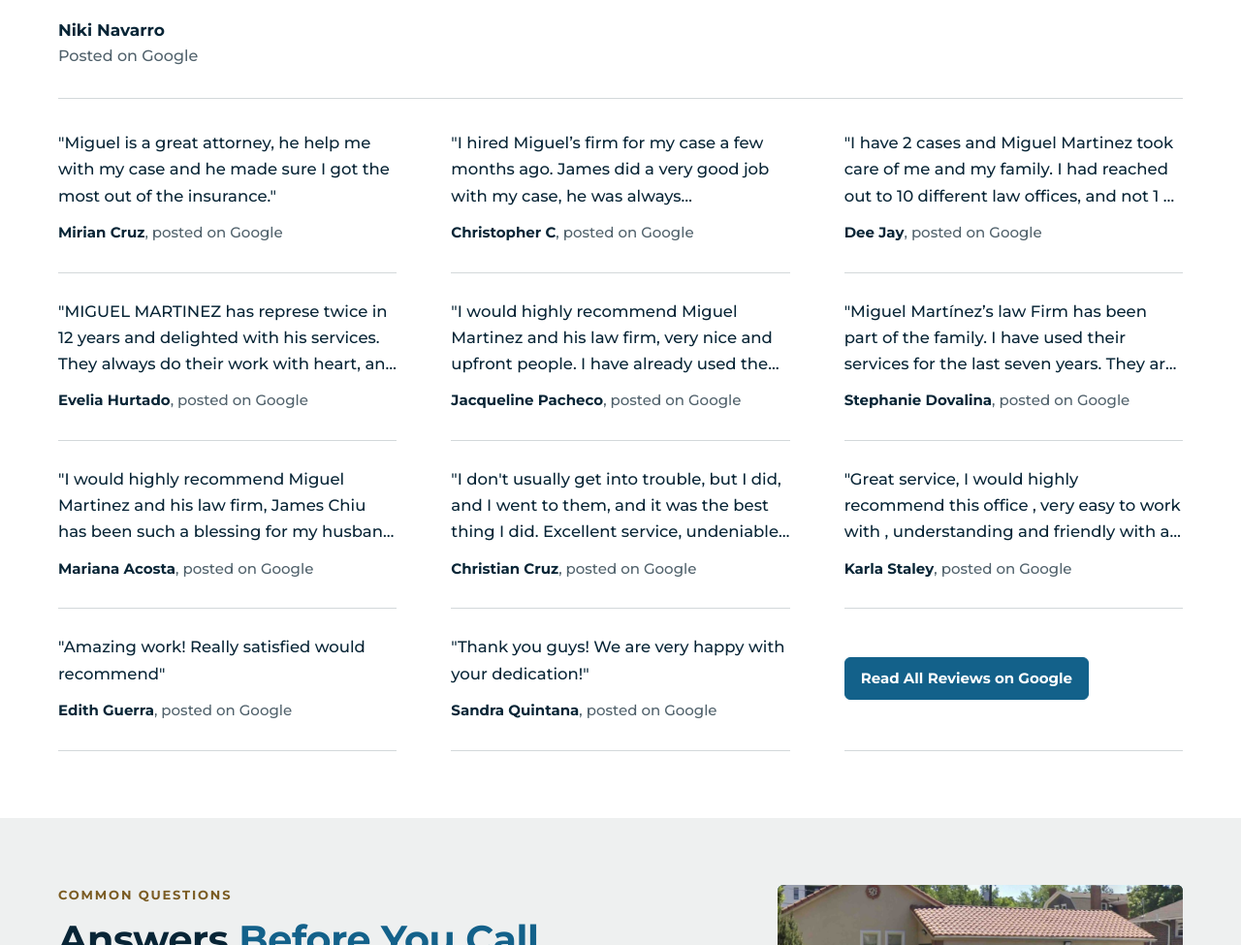
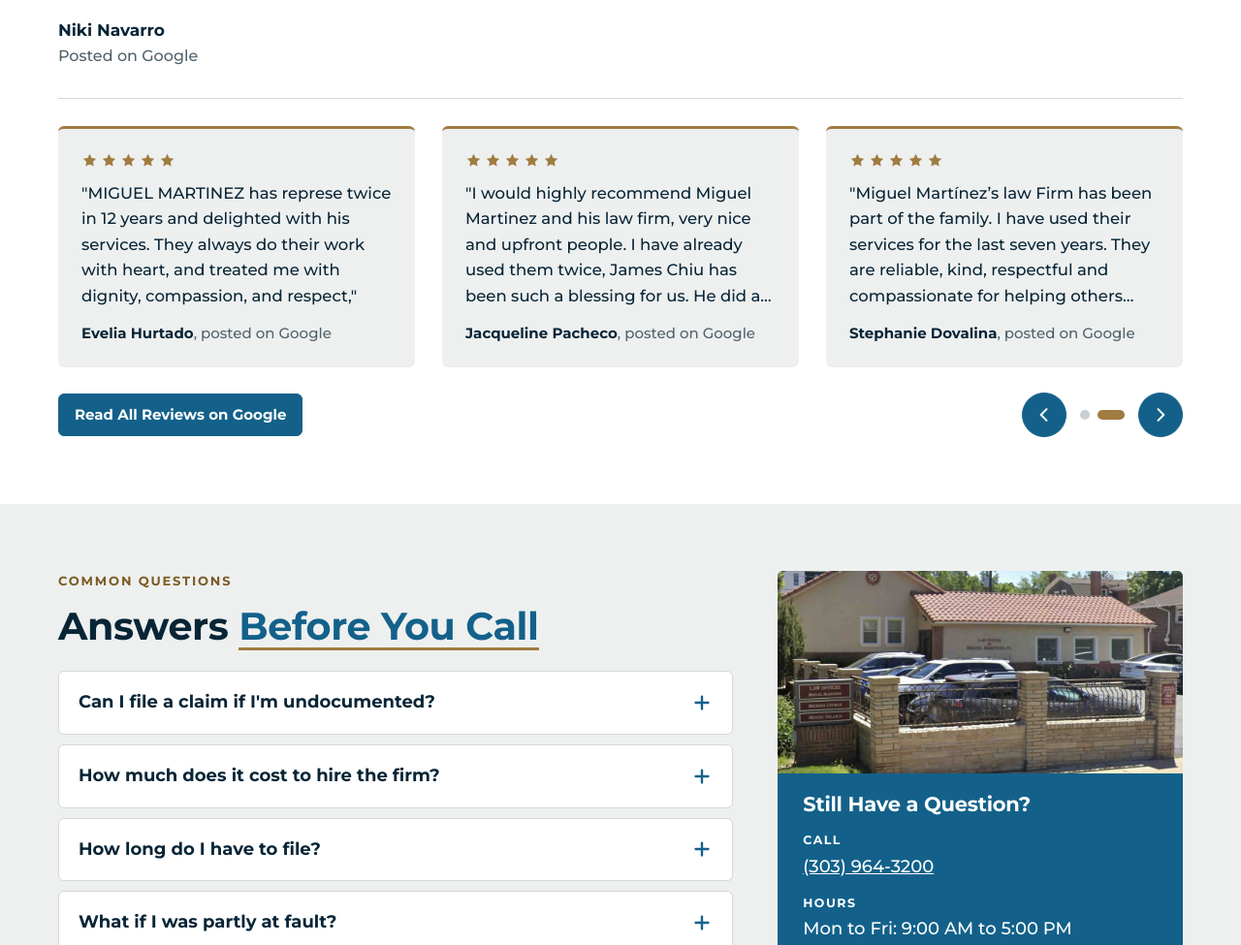
Before and after one commit to betchy1511-arch/martinez-injury-lawyers-mockup, a plain HTML site: page index.html in a window 1280 px wide. Shown: the part 6295-7270 px from the top of the page at 97% size. Drawn offline with Linux system fonts and the light colour scheme.

Commit message:
Reviews carousel with 6 reviews
Co-Authored-By: Claude Opus 5.5 <noreply@anthropic.com>

```diff
--- a/index.html
+++ b/index.html
@@ -574,6 +574,38 @@ h2 .hl{white-space:nowrap}
   .extra{grid-template-columns:minmax(0,1fr);padding:14px}
   .pills span{min-height:48px}
 }
+/* 19 Nov (6): reviews carousel, 6 reviews */
+.review-wrap{display:block}
+.review-big{margin-bottom:28px}
+.rc{position:relative}
+.rc-view{overflow:hidden}
+.rc-track{display:flex;transition:transform .7s cubic-bezier(.65,0,.35,1);will-change:transform}
+.rc-slide{flex:0 0 calc(100% / var(--per,3));padding:0 14px;box-sizing:border-box}
+.rc-track{margin:0 -14px}
+.rc-card{height:100%;background:var(--mist);border:0;border-top:3px solid var(--gold);border-radius:6px;padding:24px 24px 22px!important;display:flex!important;flex-direction:column}
+.rc-card .stars{display:flex!important;margin-bottom:12px}
+.rc-card p{display:-webkit-box!important;-webkit-box-orient:vertical;overflow:hidden;-webkit-line-clamp:5!important;font-size:16.5px;line-height:1.6;font-style:normal}
+.rc-card footer{margin-top:auto;padding-top:14px}
+.rc-bar{display:flex;align-items:center;justify-content:space-between;gap:16px;margin-top:26px;flex-wrap:wrap}
+.rc-ctrl{display:flex;align-items:center;gap:14px}
+.rc-btn{width:46px;height:46px;border-radius:50%;border:1.5px solid var(--blue);background:var(--blue);color:var(--white);display:grid;place-items:center;cursor:pointer}
+.rc-btn svg{width:20px;height:20px}
+.rc-btn:hover{background:#0f5074}
+.rc-btn:focus-visible,.rc-dot:focus-visible{outline:3px solid rgba(19,97,138,.4);outline-offset:3px}
+.rc-dots{display:flex;gap:8px}
+.rc-dot{width:10px;height:10px;border-radius:50%;border:0;padding:0;background:#c8d0d4;cursor:pointer}
+.rc-dot[aria-selected="true"]{background:var(--gold);width:28px;border-radius:6px}
+@media (prefers-reduced-motion:reduce){.rc-track{transition:none}}
+@media (max-width:960px){.rc{--per:2}}
+@media (max-width:700px){
+  .rc{--per:1}
+  .review-big{margin-bottom:18px}
+  .rc-card{padding:18px!important}
+  .rc-card p{font-size:15px;-webkit-line-clamp:6!important}
+  .rc-bar{flex-direction:column-reverse;align-items:stretch}
+  .rc-ctrl{justify-content:center}
+  .rc-bar .btn{width:100%}
+}
 @media (prefers-reduced-motion:reduce){html{scroll-behavior:auto}.btn,summary svg{transition:none}}
 </style>
 </head>
@@ -907,18 +939,26 @@ h2 .hl{white-space:nowrap}
         <footer><b>Niki Navarro</b>Posted on Google</footer>
         <svg class="peak" viewBox="0 0 300 200" aria-hidden="true"><path fill="none" stroke="#ffffff" stroke-width="8" d="M4 190L70 30l42 96 34-76 44 110 40-82 62 122"/></svg>
       </article>
-        <article class="strip"><span class="stars" role="img" aria-label="5 stars"><svg aria-hidden="true"><use href="#i-star"/></svg><svg aria-hidden="true"><use href="#i-star"/></svg><svg aria-hidden="true"><use href="#i-star"/></svg><svg aria-hidden="true"><use href="#i-star"/></svg><svg aria-hidden="true"><use href="#i-star"/></svg></span><p>"Miguel is a great attorney, he help me with my case and he made sure I got the most out of the insurance."</p><footer><b>Mirian Cruz</b>, posted on Google</footer></article>
-        <article class="strip"><span class="stars" role="img" aria-label="5 stars"><svg aria-hidden="true"><use href="#i-star"/></svg><svg aria-hidden="true"><use href="#i-star"/></svg><svg aria-hidden="true"><use href="#i-star"/></svg><svg aria-hidden="true"><use href="#i-star"/></svg><svg aria-hidden="true"><use href="#i-star"/></svg></span><p>"I hired Miguel’s firm for my case a few months ago. James did a very good job with my case, he was always communicating with me and giving me updates. I recommend this firm 100%!"</p><footer><b>Christopher C</b>, posted on Google</footer></article>
-      <article class="strip"><span class="stars" role="img" aria-label="5 stars"><svg aria-hidden="true"><use href="#i-star"/></svg><svg aria-hidden="true"><use href="#i-star"/></svg><svg aria-hidden="true"><use href="#i-star"/></svg><svg aria-hidden="true"><use href="#i-star"/></svg><svg aria-hidden="true"><use href="#i-star"/></svg></span><p>"I have 2 cases and Miguel Martinez took care of me and my family. I had reached out to 10 different law offices, and not 1 of them  would take my case. I called Miguel Martinez and he got me in immediately. Thank you to Joe and everyone at Miguel Martinez law."</p><footer><b>Dee Jay</b>, posted on Google</footer></article>
-      <article class="strip"><span class="stars" role="img" aria-label="5 stars"><svg aria-hidden="true"><use href="#i-star"/></svg><svg aria-hidden="true"><use href="#i-star"/></svg><svg aria-hidden="true"><use href="#i-star"/></svg><svg aria-hidden="true"><use href="#i-star"/></svg><svg aria-hidden="true"><use href="#i-star"/></svg></span><p>"MIGUEL MARTINEZ has represe twice in 12 years and delighted with his services. They always do their work with heart, and treated me with dignity, compassion,  and respect,"</p><footer><b>Evelia Hurtado</b>, posted on Google</footer></article>
-      <article class="strip"><span class="stars" role="img" aria-label="5 stars"><svg aria-hidden="true"><use href="#i-star"/></svg><svg aria-hidden="true"><use href="#i-star"/></svg><svg aria-hidden="true"><use href="#i-star"/></svg><svg aria-hidden="true"><use href="#i-star"/></svg><svg aria-hidden="true"><use href="#i-star"/></svg></span><p>"I would highly recommend Miguel Martinez and his law firm, very nice and upfront people. I have already used them twice, James Chiu has been such a blessing for us. He did a phenomenal job both times, he explained everything so well and always a phone call away with an answer to every question I had. I will use them again without a doubt."</p><footer><b>Jacqueline Pacheco</b>, posted on Google</footer></article>
-      <article class="strip"><span class="stars" role="img" aria-label="5 stars"><svg aria-hidden="true"><use href="#i-star"/></svg><svg aria-hidden="true"><use href="#i-star"/></svg><svg aria-hidden="true"><use href="#i-star"/></svg><svg aria-hidden="true"><use href="#i-star"/></svg><svg aria-hidden="true"><use href="#i-star"/></svg></span><p>"Miguel Martínez’s law Firm has been part of the family. I have used their services for the last seven years. They are reliable, kind, respectful and compassionate for helping others .recently , James a lawyer from the Law Firm helped my uncle out with a case. He was very professional very communicative, and put out mind at ease. I highly recommend James and Miguel Miguel‘s attorney Law Firm . You will not just have an attorney by your side, but they will treat you like family. Thank you so much I highly recommend them !"</p><footer><b>Stephanie Dovalina</b>, posted on Google</footer></article>
-      <article class="strip"><span class="stars" role="img" aria-label="5 stars"><svg aria-hidden="true"><use href="#i-star"/></svg><svg aria-hidden="true"><use href="#i-star"/></svg><svg aria-hidden="true"><use href="#i-star"/></svg><svg aria-hidden="true"><use href="#i-star"/></svg><svg aria-hidden="true"><use href="#i-star"/></svg></span><p>"I would highly recommend Miguel Martinez and his law firm, James Chiu has been such a blessing for my husband and i, he explained everything so well and always a phone call away with an answer to every question I had. We couldn’t thank him enough for all his help and support, my family and i will use them again without a doubt."</p><footer><b>Mariana Acosta</b>, posted on Google</footer></article>
-      <article class="strip"><span class="stars" role="img" aria-label="5 stars"><svg aria-hidden="true"><use href="#i-star"/></svg><svg aria-hidden="true"><use href="#i-star"/></svg><svg aria-hidden="true"><use href="#i-star"/></svg><svg aria-hidden="true"><use href="#i-star"/></svg><svg aria-hidden="true"><use href="#i-star"/></svg></span><p>"I don't usually get into trouble, but I did, and I went to them, and it was the best thing I did. Excellent service, undeniable professionalism, and above all, the certainty that everything would turn out alright, and it did. I have a clean record and peace of mind, thank God. I recommend them 100%."</p><footer><b>Christian Cruz</b>, posted on Google</footer></article>
-      <article class="strip"><span class="stars" role="img" aria-label="5 stars"><svg aria-hidden="true"><use href="#i-star"/></svg><svg aria-hidden="true"><use href="#i-star"/></svg><svg aria-hidden="true"><use href="#i-star"/></svg><svg aria-hidden="true"><use href="#i-star"/></svg><svg aria-hidden="true"><use href="#i-star"/></svg></span><p>"Great service, I would highly recommend this office , very easy to work with , understanding and friendly with an outstanding team. Handled our case professionally and efficiently."</p><footer><b>Karla Staley</b>, posted on Google</footer></article>
-      <article class="strip"><span class="stars" role="img" aria-label="5 stars"><svg aria-hidden="true"><use href="#i-star"/></svg><svg aria-hidden="true"><use href="#i-star"/></svg><svg aria-hidden="true"><use href="#i-star"/></svg><svg aria-hidden="true"><use href="#i-star"/></svg><svg aria-hidden="true"><use href="#i-star"/></svg></span><p>"Amazing work! Really satisfied would recommend"</p><footer><b>Edith Guerra</b>, posted on Google</footer></article>
-      <article class="strip"><span class="stars" role="img" aria-label="5 stars"><svg aria-hidden="true"><use href="#i-star"/></svg><svg aria-hidden="true"><use href="#i-star"/></svg><svg aria-hidden="true"><use href="#i-star"/></svg><svg aria-hidden="true"><use href="#i-star"/></svg><svg aria-hidden="true"><use href="#i-star"/></svg></span><p>"Thank you guys! We are very happy with your dedication!"</p><footer><b>Sandra Quintana</b>, posted on Google</footer></article>
-          <p class="reviews-more"><a class="btn btn--quiet" href="https://maps.app.goo.gl/TXczCepYbeuz3xTA9" target="_blank" rel="noopener">Read All Reviews on Google</a></p>
+    </div>
+    <div class="rc" aria-roledescription="carousel" aria-label="Client reviews">
+      <div class="rc-view">
+        <div class="rc-track">
+          <div class="rc-slide" role="group" aria-roledescription="slide" aria-label="1 of 6"><article class="strip rc-card"><span class="stars" role="img" aria-label="5 stars"><svg aria-hidden="true"><use href="#i-star"/></svg><svg aria-hidden="true"><use href="#i-star"/></svg><svg aria-hidden="true"><use href="#i-star"/></svg><svg aria-hidden="true"><use href="#i-star"/></svg><svg aria-hidden="true"><use href="#i-star"/></svg></span><p>"Miguel is a great attorney, he help me with my case and he made sure I got the most out of the insurance."</p><footer><b>Mirian Cruz</b>, posted on Google</footer></article></div>
+          <div class="rc-slide" role="group" aria-roledescription="slide" aria-label="2 of 6"><article class="strip rc-card"><span class="stars" role="img" aria-label="5 stars"><svg aria-hidden="true"><use href="#i-star"/></svg><svg aria-hidden="true"><use href="#i-star"/></svg><svg aria-hidden="true"><use href="#i-star"/></svg><svg aria-hidden="true"><use href="#i-star"/></svg><svg aria-hidden="true"><use href="#i-star"/></svg></span><p>"I hired Miguel’s firm for my case a few months ago. James did a very good job with my case, he was always communicating with me and giving me updates. I recommend this firm 100%!"</p><footer><b>Christopher C</b>, posted on Google</footer></article></div>
+          <div class="rc-slide" role="group" aria-roledescription="slide" aria-label="3 of 6"><article class="strip rc-card"><span class="stars" role="img" aria-label="5 stars"><svg aria-hidden="true"><use href="#i-star"/></svg><svg aria-hidden="true"><use href="#i-star"/></svg><svg aria-hidden="true"><use href="#i-star"/></svg><svg aria-hidden="true"><use href="#i-star"/></svg><svg aria-hidden="true"><use href="#i-star"/></svg></span><p>"I have 2 cases and Miguel Martinez took care of me and my family. I had reached out to 10 different law offices, and not 1 of them  would take my case. I called Miguel Martinez and he got me in immediately. Thank you to Joe and everyone at Miguel Martinez law."</p><footer><b>Dee Jay</b>, posted on Google</footer></article></div>
+          <div class="rc-slide" role="group" aria-roledescription="slide" aria-label="4 of 6"><article class="strip rc-card"><span class="stars" role="img" aria-label="5 stars"><svg aria-hidden="true"><use href="#i-star"/></svg><svg aria-hidden="true"><use href="#i-star"/></svg><svg aria-hidden="true"><use href="#i-star"/></svg><svg aria-hidden="true"><use href="#i-star"/></svg><svg aria-hidden="true"><use href="#i-star"/></svg></span><p>"MIGUEL MARTINEZ has represe twice in 12 years and delighted with his services. They always do their work with heart, and treated me with dignity, compassion,  and respect,"</p><footer><b>Evelia Hurtado</b>, posted on Google</footer></article></div>
+          <div class="rc-slide" role="group" aria-roledescription="slide" aria-label="5 of 6"><article class="strip rc-card"><span class="stars" role="img" aria-label="5 stars"><svg aria-hidden="true"><use href="#i-star"/></svg><svg aria-hidden="true"><use href="#i-star"/></svg><svg aria-hidden="true"><use href="#i-star"/></svg><svg aria-hidden="true"><use href="#i-star"/></svg><svg aria-hidden="true"><use href="#i-star"/></svg></span><p>"I would highly recommend Miguel Martinez and his law firm, very nice and upfront people. I have already used them twice, James Chiu has been such a blessing for us. He did a phenomenal job both times, he explained everything so well and always a phone call away with an answer to every question I had. I will use them again without a doubt."</p><footer><b>Jacqueline Pacheco</b>, posted on Google</footer></article></div>
+          <div class="rc-slide" role="group" aria-roledescription="slide" aria-label="6 of 6"><article class="strip rc-card"><span class="stars" role="img" aria-label="5 stars"><svg aria-hidden="true"><use href="#i-star"/></svg><svg aria-hidden="true"><use href="#i-star"/></svg><svg aria-hidden="true"><use href="#i-star"/></svg><svg aria-hidden="true"><use href="#i-star"/></svg><svg aria-hidden="true"><use href="#i-star"/></svg></span><p>"Miguel Martínez’s law Firm has been part of the family. I have used their services for the last seven years. They are reliable, kind, respectful and compassionate for helping others .recently , James a lawyer from the Law Firm helped my uncle out with a case. He was very professional very communicative, and put out mind at ease. I highly recommend James and Miguel Miguel‘s attorney Law Firm . You will not just have an attorney by your side, but they will treat you like family. Thank you so much I highly recommend them !"</p><footer><b>Stephanie Dovalina</b>, posted on Google</footer></article></div>
+        </div>
+      </div>
+      <div class="rc-bar">
+        <a class="btn btn--quiet" href="https://maps.app.goo.gl/TXczCepYbeuz3xTA9" target="_blank" rel="noopener">Read All Reviews on Google</a>
+        <div class="rc-ctrl">
+          <button class="rc-btn rc-prev" type="button" aria-label="Previous reviews"><svg viewBox="0 0 24 24" aria-hidden="true"><path fill="none" stroke="currentColor" stroke-width="2.4" stroke-linecap="round" stroke-linejoin="round" d="M15 5l-7 7 7 7"/></svg></button>
+          <div class="rc-dots" aria-label="Choose reviews"></div>
+          <button class="rc-btn rc-next" type="button" aria-label="Next reviews"><svg viewBox="0 0 24 24" aria-hidden="true"><path fill="none" stroke="currentColor" stroke-width="2.4" stroke-linecap="round" stroke-linejoin="round" d="M9 5l7 7-7 7"/></svg></button>
+        </div>
+      </div>
     </div>
   </div>
 </section>
@@ -1049,6 +1089,24 @@ h2 .hl{white-space:nowrap}
   n.addEventListener('click',function(e){if(e.target.closest('a'))set(false);});
   document.addEventListener('keydown',function(e){if(e.key==='Escape'&&!n.hidden){set(false);b.focus();}});
   window.addEventListener('resize',function(){if(window.innerWidth>1240)set(false);});
+  (function(){var rc=document.querySelector('.rc');if(!rc)return;var tr=rc.querySelector('.rc-track'),sl=[].slice.call(rc.querySelectorAll('.rc-slide')),dots=rc.querySelector('.rc-dots'),i=0,timer=null,rm=window.matchMedia('(prefers-reduced-motion: reduce)').matches;
+    function per(){return parseInt(getComputedStyle(rc).getPropertyValue('--per'))||3;}
+    function pages(){return Math.max(1,Math.ceil(sl.length/per()));}
+    function draw(){var n=pages();if(dots.children.length!==n){dots.innerHTML='';for(var k=0;k<n;k++){var d=document.createElement('button');d.type='button';d.className='rc-dot';d.setAttribute('aria-label','Reviews page '+(k+1));(function(k){d.addEventListener('click',function(){go(k);restart();});})(k);dots.appendChild(d);}}
+      if(i>n-1)i=0;var first=Math.min(i*per(),sl.length-per());tr.style.transform='translateX('+(-first*100/per())+'%)';
+      [].forEach.call(dots.children,function(d,k){d.setAttribute('aria-selected',k===i?'true':'false');if(k===i){d.setAttribute('aria-current','true');}else{d.removeAttribute('aria-current');}});
+      sl.forEach(function(s,k){var vis=k>=first&&k<first+per();s.setAttribute('aria-hidden',vis?'false':'true');});}
+    function go(k){var n=pages();i=(k+n)%n;draw();}
+    function start(){if(rm)return;stop();timer=setInterval(function(){go(i+1);},6000);}
+    function stop(){if(timer){clearInterval(timer);timer=null;}}
+    function restart(){stop();start();}
+    rc.querySelector('.rc-prev').addEventListener('click',function(){go(i-1);restart();});
+    rc.querySelector('.rc-next').addEventListener('click',function(){go(i+1);restart();});
+    rc.addEventListener('mouseenter',stop);rc.addEventListener('mouseleave',start);rc.addEventListener('focusin',stop);rc.addEventListener('focusout',start);
+    var x0=null;rc.addEventListener('touchstart',function(e){x0=e.touches[0].clientX;stop();},{passive:true});rc.addEventListener('touchend',function(e){if(x0===null)return;var dx=e.changedTouches[0].clientX-x0;if(Math.abs(dx)>40)go(i+(dx<0?1:-1));x0=null;start();},{passive:true});
+    window.addEventListener('resize',draw);draw();
+    if('IntersectionObserver' in window){new IntersectionObserver(function(en){en[0].isIntersecting?start():stop();},{threshold:.3}).observe(rc);}else{start();}
+  })();
   var form=document.getElementById('review'),cs=[].slice.call(document.querySelectorAll('.choice'));
   cs.forEach(function(c){c.addEventListener('click',function(){cs.forEach(function(o){var on=o===c;o.setAttribute('aria-pressed',on?'true':'false');var x=document.getElementById(o.getAttribute('data-x'));if(x){x.hidden=!on;}});var panel=document.getElementById(c.getAttribute('data-x'));var first=panel&&panel.querySelector('input,textarea');(first||document.getElementById('f-name')).focus({preventScroll:true});});});
   form.addEventListener('submit',function(e){e.preventDefault();document.getElementById('formNote').hidden=false;});
```
